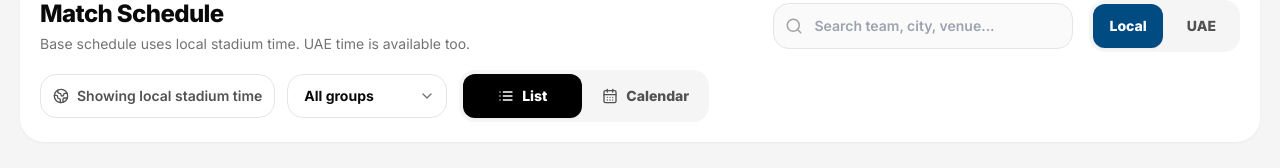
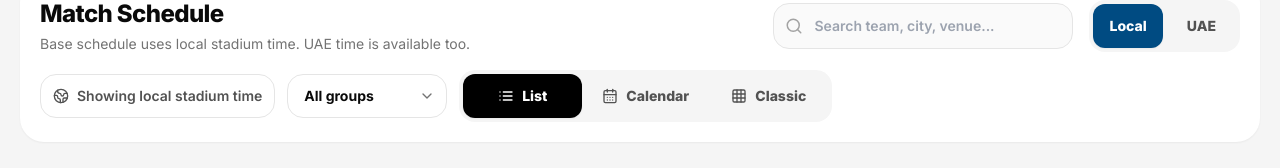
Before and after one commit to mo-seoudi/FIFA-2026-v2, a React (Vite) app: page / in a window 1280 px wide. Shown: the part 183-351 px from the top of the page. Built offline with nearby package versions, Linux system fonts and the light colour scheme.

Commit message:
Update ScheduleFilters.jsx

```diff
--- a/src/components/ScheduleFilters.jsx
+++ b/src/components/ScheduleFilters.jsx
@@ -2,6 +2,7 @@ import {
   CalendarDays,
   ChevronDown,
   Globe2,
+  Grid3X3,
   List,
   Search,
   X,
@@ -67,8 +68,8 @@ export default function ScheduleFilters({
         />
       </div>
 
-      <div className="mt-4 grid gap-3 sm:grid-cols-2 lg:flex lg:flex-wrap lg:items-center">
-        <div className="flex min-h-[44px] items-center gap-2 rounded-2xl border border-neutral-200 bg-white px-3 py-2 text-sm font-semibold text-neutral-600 sm:col-span-2 lg:col-span-1">
+      <div className="mt-4 grid gap-3 lg:flex lg:flex-wrap lg:items-center">
+        <div className="flex min-h-[44px] items-center gap-2 rounded-2xl border border-neutral-200 bg-white px-3 py-2 text-sm font-semibold text-neutral-600">
           <Globe2 size={16} />
 
           <span>
@@ -106,6 +107,11 @@ export default function ScheduleFilters({
               label: "Calendar",
               icon: <CalendarDays size={16} />,
             },
+            {
+              value: "calendar2",
+              label: "Classic",
+              icon: <Grid3X3 size={16} />,
+            },
           ]}
           onChange={setViewMode}
           color="black"
@@ -117,7 +123,11 @@ export default function ScheduleFilters({
 
 function SegmentedControl({ value, options, onChange, color }) {
   return (
-    <div className="grid grid-cols-2 gap-1 rounded-2xl bg-neutral-100 p-1">
+    <div
+      className={`grid gap-1 rounded-2xl bg-neutral-100 p-1 ${
+        options.length === 3 ? "grid-cols-3" : "grid-cols-2"
+      }`}
+    >
       {options.map((option) => {
         const isActive = value === option.value;
 
@@ -125,7 +135,7 @@ function SegmentedControl({ value, options, onChange, color }) {
           <button
             key={option.value}
             onClick={() => onChange(option.value)}
-            className={`flex min-h-[44px] items-center justify-center gap-2 rounded-xl px-4 py-2 text-sm font-black transition ${
+            className={`flex min-h-[44px] items-center justify-center gap-2 rounded-xl px-3 py-2 text-sm font-black transition sm:px-4 ${
               isActive
                 ? color === "blue"
                   ? "bg-[#004b82] text-white shadow-sm"
@@ -134,7 +144,8 @@ function SegmentedControl({ value, options, onChange, color }) {
             }`}
           >
             {option.icon}
-            {option.label}
+            <span className="hidden sm:inline">{option.label}</span>
+            <span className="sm:hidden">{option.label}</span>
           </button>
         );
       })}
```
